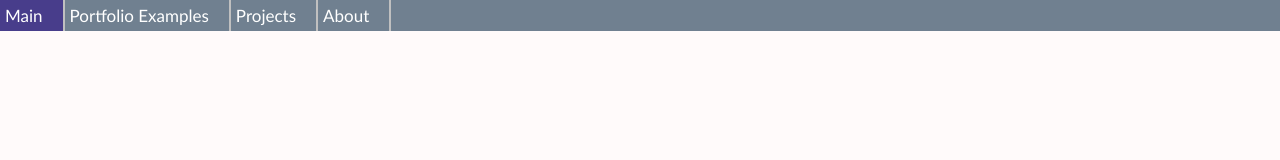
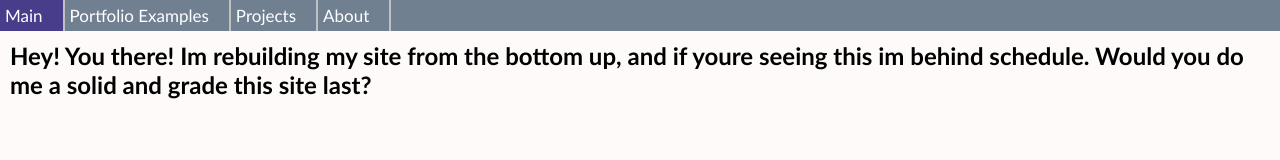
Before and after one commit to spencerhbuchanan/spencerhbuchanan.github.io, a plain HTML site: page index.html in a window 1280 px wide. Drawn offline with Linux system fonts and the light colour scheme.

Commit message:
Plead for help

```diff
--- a/index.html
+++ b/index.html
@@ -66,7 +66,8 @@
 
 		<article>
 
-
+		<h1>Hey! You there! Im rebuilding my site from the bottom up,
+			and if youre seeing this im behind schedule. Would you do me a solid and grade this site last?</h1>
 
 		</article>
 
```
